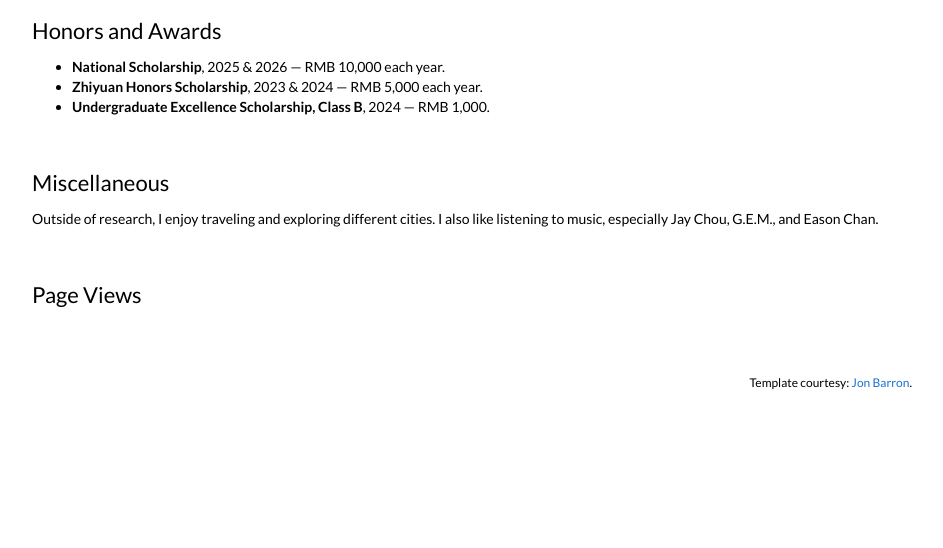
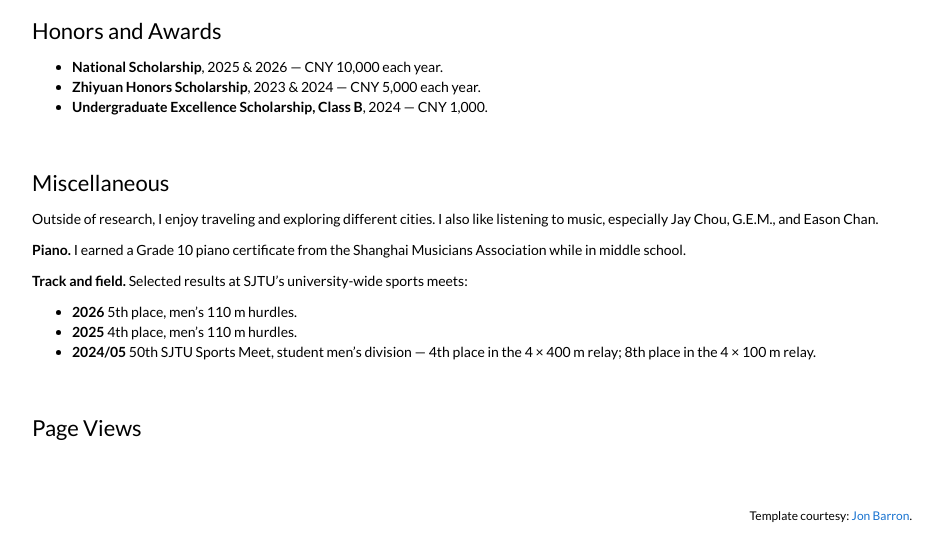
Before and after one commit to wangyukai585/wangyukai585.github.io, a plain HTML site: page index.html in a window 1280 px wide. Shown: the part 1862-2410 px from the top of the page, without its empty margins (178-1121 px from the left). Before the commit the page ends 2277 px from the top, so only its background shows below. Drawn offline with Linux system fonts and the light colour scheme.

Commit message:
Use CNY and add athletics results and piano qualification

```diff
--- a/index.html
+++ b/index.html
@@ -41,13 +41,13 @@
     <section id="news" class="text-section" aria-labelledby="news-heading">
       <h2 id="news-heading">News</h2>
       <ul class="news-list">
-        <li><strong>2026</strong> Received the National Scholarship for the second consecutive year (RMB 10,000).</li>
+        <li><strong>2026</strong> Received the National Scholarship for the second consecutive year (CNY 10,000).</li>
         <li><strong>2026</strong> Our paper <a href="https://arxiv.org/abs/2605.15710">SMMBench</a> has been accepted to NeurIPS 2026.</li>
         <li><strong>2026/09</strong> Our paper <a href="https://arxiv.org/abs/2609.16053">REALM</a> is available on arXiv.</li>
         <li><strong>2026/07</strong> Joined the <a href="http://www.meng-jiang.com/lab.html">DM<sup>2</sup> Lab</a> at the University of Notre Dame through the iSURE program, working with Prof. <a href="https://data-ai-computing.nd.edu/people/meng-jiang/">Meng Jiang</a>.</li>
-        <li><strong>2025</strong> Received the National Scholarship (RMB 10,000).</li>
-        <li><strong>2024</strong> Received the Zhiyuan Honors Scholarship (RMB 5,000) and the Undergraduate Excellence Scholarship, Class B (RMB 1,000).</li>
-        <li><strong>2023</strong> Received the Zhiyuan Honors Scholarship (RMB 5,000).</li>
+        <li><strong>2025</strong> Received the National Scholarship (CNY 10,000).</li>
+        <li><strong>2024</strong> Received the Zhiyuan Honors Scholarship (CNY 5,000) and the Undergraduate Excellence Scholarship, Class B (CNY 1,000).</li>
+        <li><strong>2023</strong> Received the Zhiyuan Honors Scholarship (CNY 5,000).</li>
       </ul>
     </section>
 
@@ -134,14 +134,21 @@
     <section id="honors" class="text-section" aria-labelledby="honors-heading">
       <h2 id="honors-heading">Honors and Awards</h2>
       <ul class="awards-list">
-        <li><strong>National Scholarship</strong>, 2025 &amp; 2026 — RMB 10,000 each year.</li>
-        <li><strong>Zhiyuan Honors Scholarship</strong>, 2023 &amp; 2024 — RMB 5,000 each year.</li>
-        <li><strong>Undergraduate Excellence Scholarship, Class B</strong>, 2024 — RMB 1,000.</li>
+        <li><strong>National Scholarship</strong>, 2025 &amp; 2026 — CNY 10,000 each year.</li>
+        <li><strong>Zhiyuan Honors Scholarship</strong>, 2023 &amp; 2024 — CNY 5,000 each year.</li>
+        <li><strong>Undergraduate Excellence Scholarship, Class B</strong>, 2024 — CNY 1,000.</li>
       </ul>
     </section>
     <section id="miscellaneous" class="text-section" aria-labelledby="miscellaneous-heading">
       <h2 id="miscellaneous-heading">Miscellaneous</h2>
       <p>Outside of research, I enjoy traveling and exploring different cities. I also like listening to music, especially Jay Chou, G.E.M., and Eason Chan.</p>
+      <p><strong>Piano.</strong> I earned a Grade 10 piano certificate from the Shanghai Musicians Association while in middle school.</p>
+      <p><strong>Track and field.</strong> Selected results at SJTU’s university-wide sports meets:</p>
+      <ul class="awards-list">
+        <li><strong>2026</strong> 5th place, men’s 110 m hurdles.</li>
+        <li><strong>2025</strong> 4th place, men’s 110 m hurdles.</li>
+        <li><strong>2024/05</strong> 50th SJTU Sports Meet, student men’s division — 4th place in the 4 × 400 m relay; 8th place in the 4 × 100 m relay.</li>
+      </ul>
     </section>
     <section id="page-views" class="text-section" aria-labelledby="page-views-heading">
       <h2 id="page-views-heading">Page Views</h2>
```
Also changed, not shown: 1 other file.
